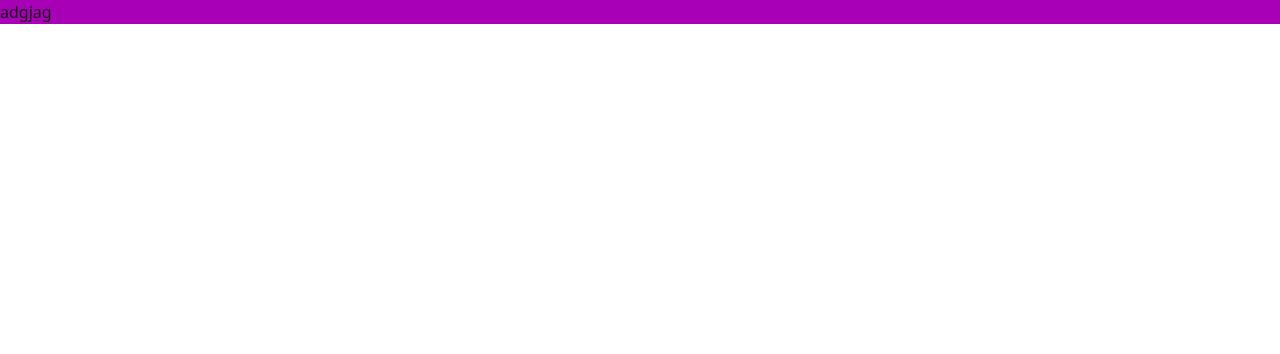
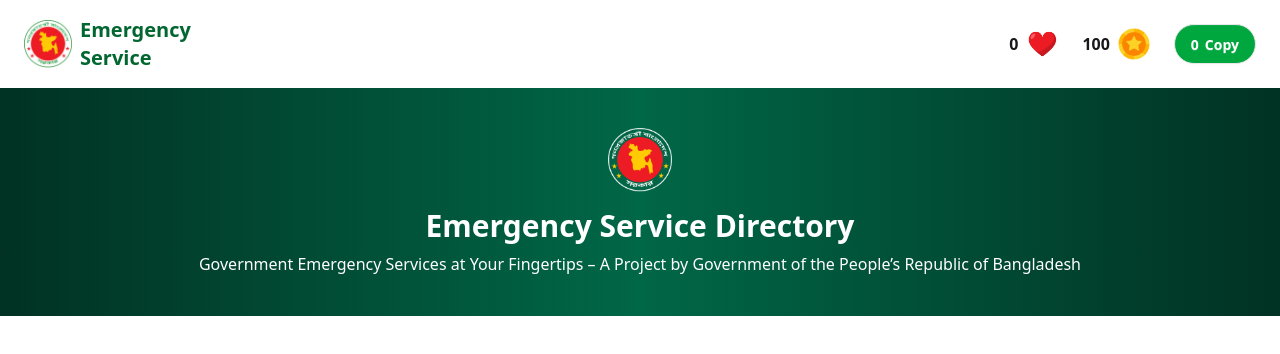
Before and after one commit to shahriarshafi42/B12-A5-Emergency-Hotline, a plain HTML site: page index.html in a window 1280 px wide. Drawn offline with nearby package versions, Linux system fonts and the light colour scheme.

Commit message:
hero section done

```diff
--- a/index.html
+++ b/index.html
@@ -14,8 +14,40 @@
         crossorigin="anonymous" referrerpolicy="no-referrer" />
 </head>
 
-<body>
-    <h1 class="bg-fuchsia-700">adgjag</h1>
+<body class="bg-gray-100">
+
+    <!-- Navbar -->
+    <nav class="flex items-center justify-between bg-white px-6 py-4 shadow">
+        <div class="flex items-center space-x-2">
+            <img src="./assets/logo.png"
+                class="w-12 h-12" alt="logo">
+            <span class="font-extrabold text-xl text-green-800">Emergency <br> Service</span>
+        </div>
+        <div class="flex items-center space-x-6">
+            <div class="flex items-center space-x-1 gap-1">
+                <span class="font-extrabold" id="heartCount">0</span>
+                <img src="./assets/heart.png" alt="" class="w-8 h-8">
+            </div>
+            <div class="flex items-center space-x-1 gap-1">
+
+                <span class="font-extrabold" id="coinCount">100</span>
+               <img src="./assets/coin.png" alt="" class="w-8 h-8">
+            </div>
+            <div class="flex items-center space-x-1">
+               <button class="btn bg-green-600 text-white rounded-full"><span class="font-bold" id="copyCount">0</span>Copy</button>
+
+            </div>
+        </div>
+    </nav>
+  <!-- Hero -->
+  <section class="bg-gradient-to-r from-[#013223] via-[#006747] to-[#013223]  text-white py-10 text-center">
+    <img src="./assets/logo-dark.png" class="mx-auto w-16 mb-4">
+    <h1 class="text-3xl font-bold">Emergency Service Directory</h1>
+    <p class="mt-2">Government Emergency Services at Your Fingertips – A Project by Government of the People’s Republic of Bangladesh</p>
+  </section>
+
+
+
 </body>
 
 </html>
```
